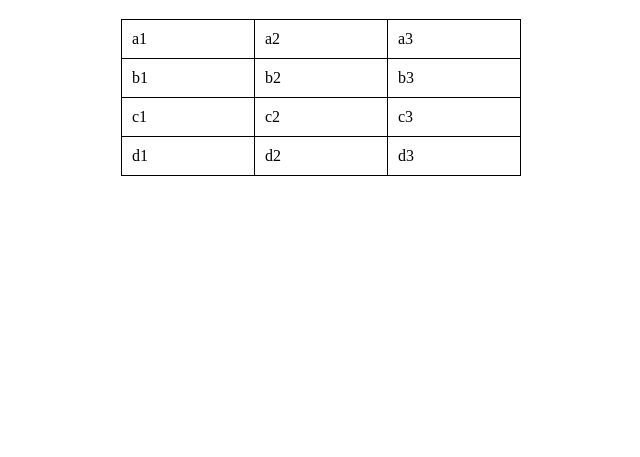
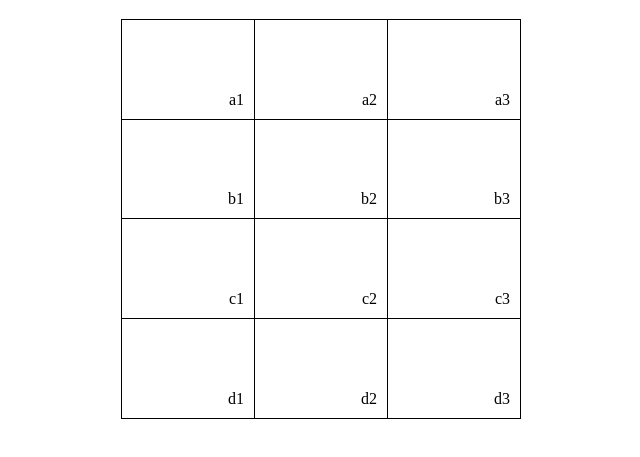
Before and after one commit to thiagomachado1998/HTML-CSS, a plain HTML site: page estudos/ex 25/tabela.html in a window 1280 px wide. Shown: the part 61-518 px from the top of the page, without its empty margins (319-959 px from the left). Drawn offline with Linux system fonts and the light colour scheme.

Commit message:
Update tabela.html

```diff
--- a/estudos/ex 25/tabela.html
+++ b/estudos/ex 25/tabela.html
@@ -15,6 +15,7 @@
 
     table{
         width: 400px;
+        height: 400px;
         border-collapse: collapse;
         margin: auto;
     }
@@ -22,6 +23,8 @@
     td {
         border: 1px solid black;
         padding: 10px;
+        text-align: right;
+        vertical-align: bottom;
     }
 </style>
 
```
